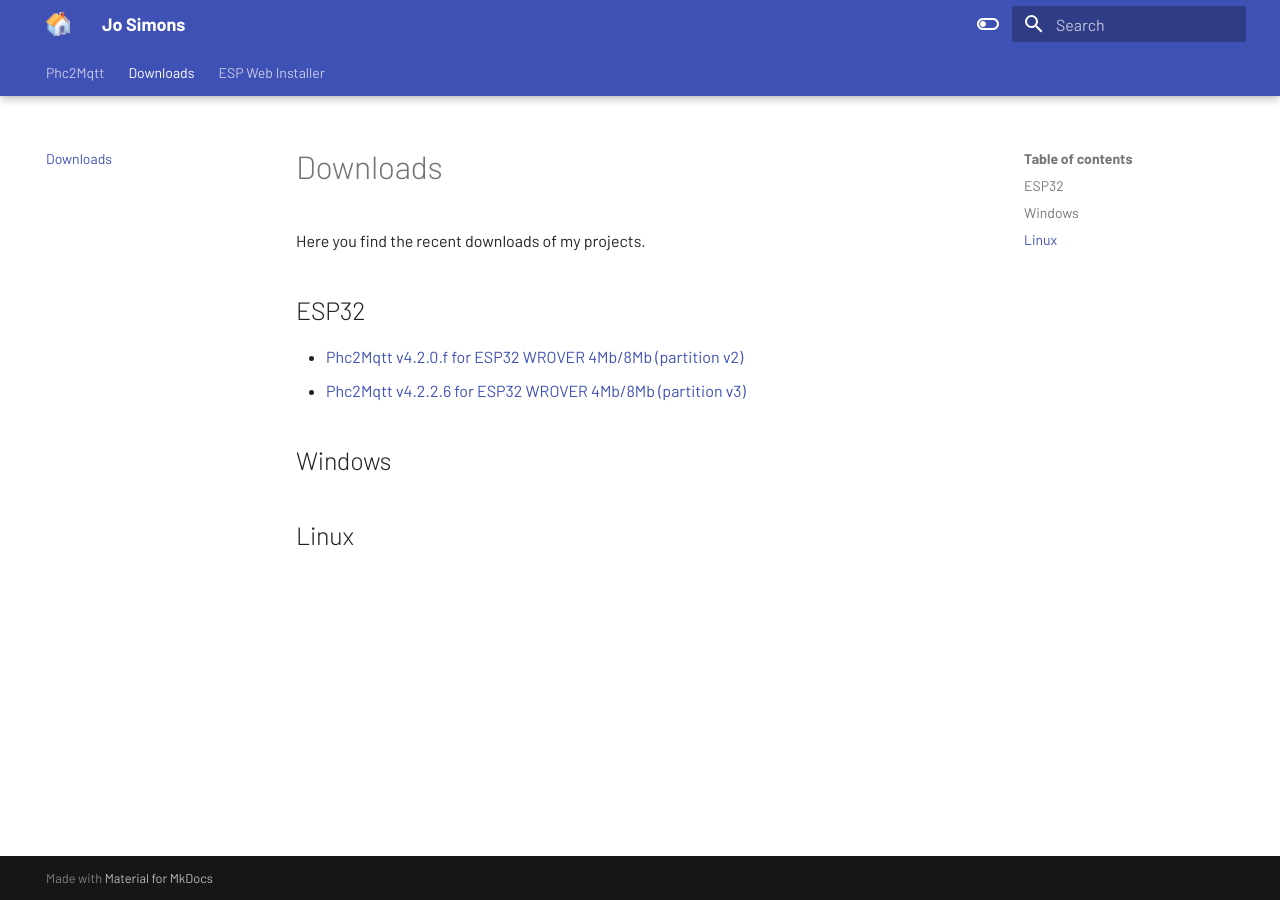
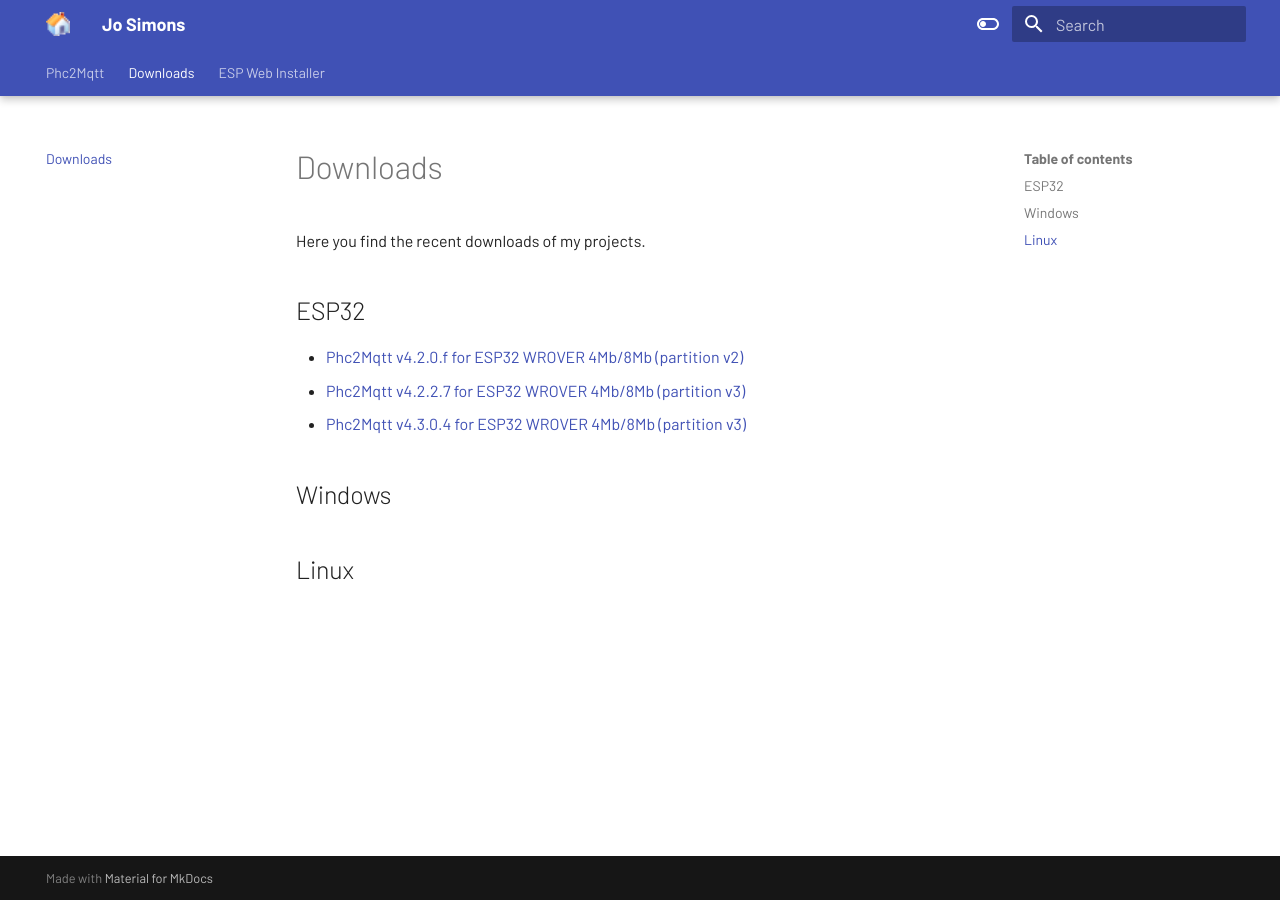
Before and after one commit to sim0njo/docu, an MkDocs documentation site: the page built from docs/Downloads.md, in a window 1280 px wide. Built offline with MkDocs 1.6.1 and Material for MkDocs 9.7.7, drawn with Linux system fonts in a browser that asks for light colours.

Commit message:
Update dos

```diff
--- a/docs/Downloads.md
+++ b/docs/Downloads.md
@@ -6,7 +6,8 @@ Here you find the recent downloads of my projects.
 
 ##ESP32
 - [Phc2Mqtt v4.2.0.f for ESP32 WROVER 4Mb/8Mb (partition v2)](https://sim0njo.github.io/install/e32Phc2Mqtt4Mb/e32P2M-4Mb-pV2-v4.2.0.f.bin)
-- [Phc2Mqtt v4.2.2.6 for ESP32 WROVER 4Mb/8Mb (partition v3)](https://sim0njo.github.io/install/e32Phc2Mqtt4Mb/e32P2M-4Mb-pV3-v4.2.2.6.bin)
+- [Phc2Mqtt v4.2.2.7 for ESP32 WROVER 4Mb/8Mb (partition v3)](https://sim0njo.github.io/install/e32Phc2Mqtt4Mb/e32P2M-4Mb-pV3-v4.2.2.7.bin)
+- [Phc2Mqtt v4.3.0.4 for ESP32 WROVER 4Mb/8Mb (partition v3)](https://sim0njo.github.io/install/e32Phc2Mqtt4Mb/e32P2M-4Mb-pV3-v4.3.0.4.bin)
 
 ##Windows
 
```
Also changed, not shown: docs/Phc2Mqtt.md (+5 -2 lines), 1 other file.
